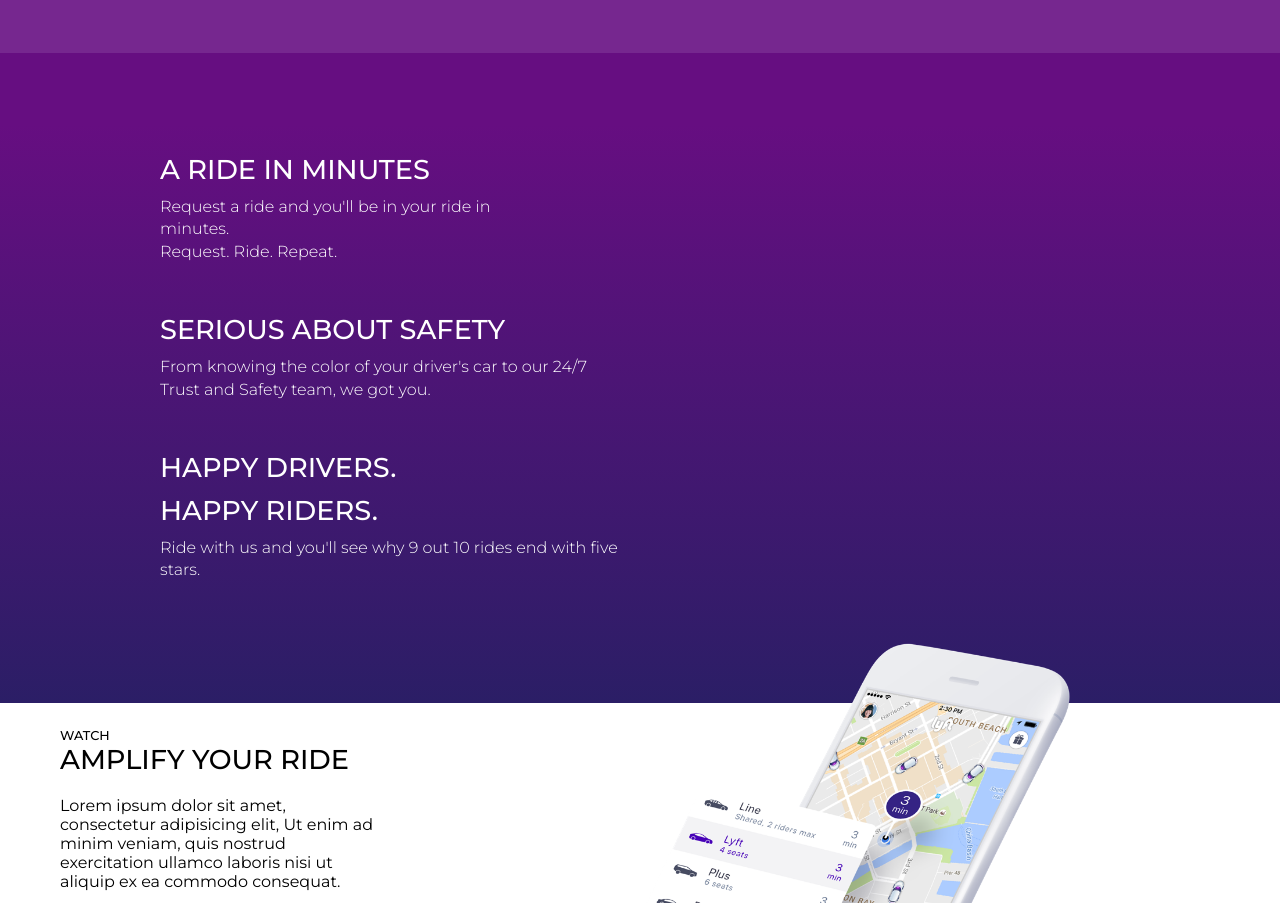
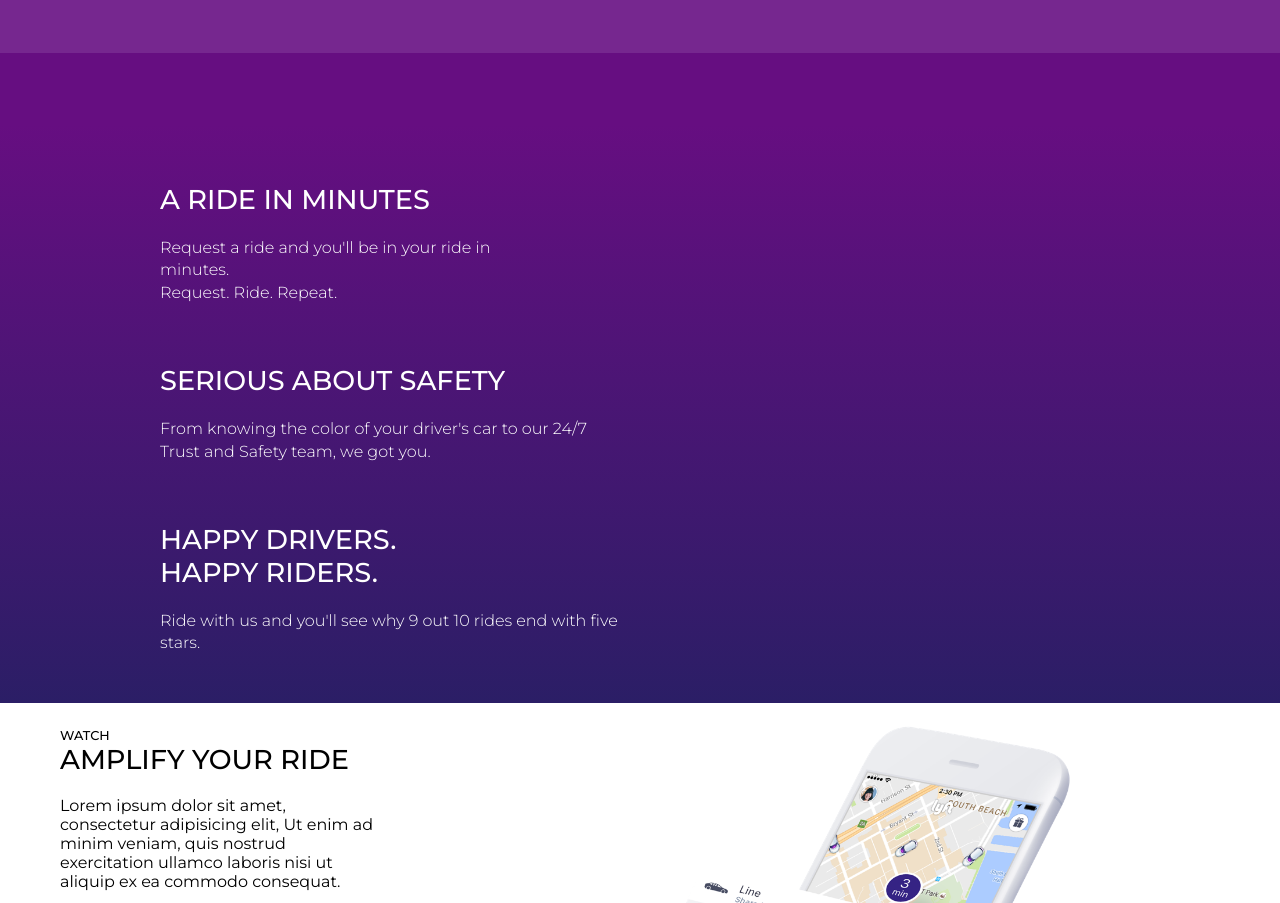
Before and after one commit to flordeciruela/Code-review-Lyft, a plain HTML site: page index.html in a window 1280 px wide. Shown: the part 662-1565 px from the top of the page. Drawn offline with Linux system fonts and the light colour scheme; files whose address does not match are found by name.

Commit message:
agregando mb0 y cambiando padding de about

```diff
--- a/assets/css/about.css
+++ b/assets/css/about.css
@@ -1,8 +1,12 @@
+.uppercase.mb0{
+  margin-bottom: 0;
+}
+
 #about {
   width: 100%;
   height: 650px;
   background-image: linear-gradient(180deg, rgb(102, 14, 129) 11%, #2b1e66 100%);
-  padding: 100px 160px;
+  padding: 130px 160px 0 160px;
 }
 
 .about-text {
@@ -13,7 +17,7 @@
   color:#fff;
   font-weight: 500;
   font-size: 1.7rem;
-  margin-bottom: 10px;
+  margin-bottom: 21px;
 }
 
 .about-text p {
@@ -23,7 +27,7 @@
 }
 
 .about-text article {
-  margin-bottom: 50px;
+  margin-bottom: 60px;
 }
 
 .phone-layers {
--- a/index.html
+++ b/index.html
@@ -66,7 +66,7 @@
         <p  class="art2">From knowing the color of your driver's car to our 24/7 Trust and Safety team, we got you.</p>
       </article>
       <article>
-        <h2 class="uppercase">Happy drivers.</h2>
+        <h2 class="uppercase mb0">Happy drivers.</h2>
         <h2 class="uppercase">Happy riders.</h2>
         <p  class="art3">Ride with us and you'll see why 9 out 10 rides end with five stars.</p>
       </article>
```
